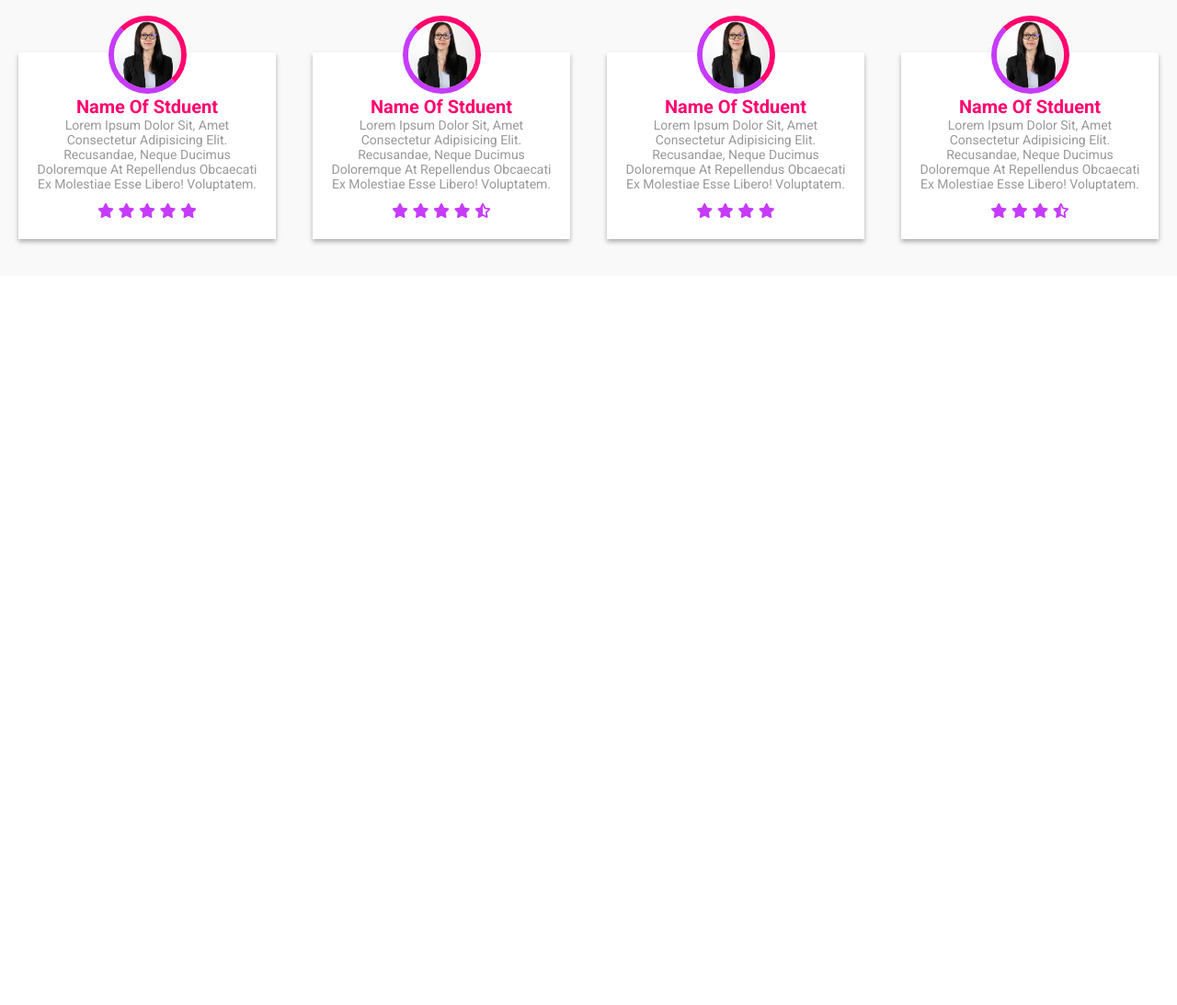
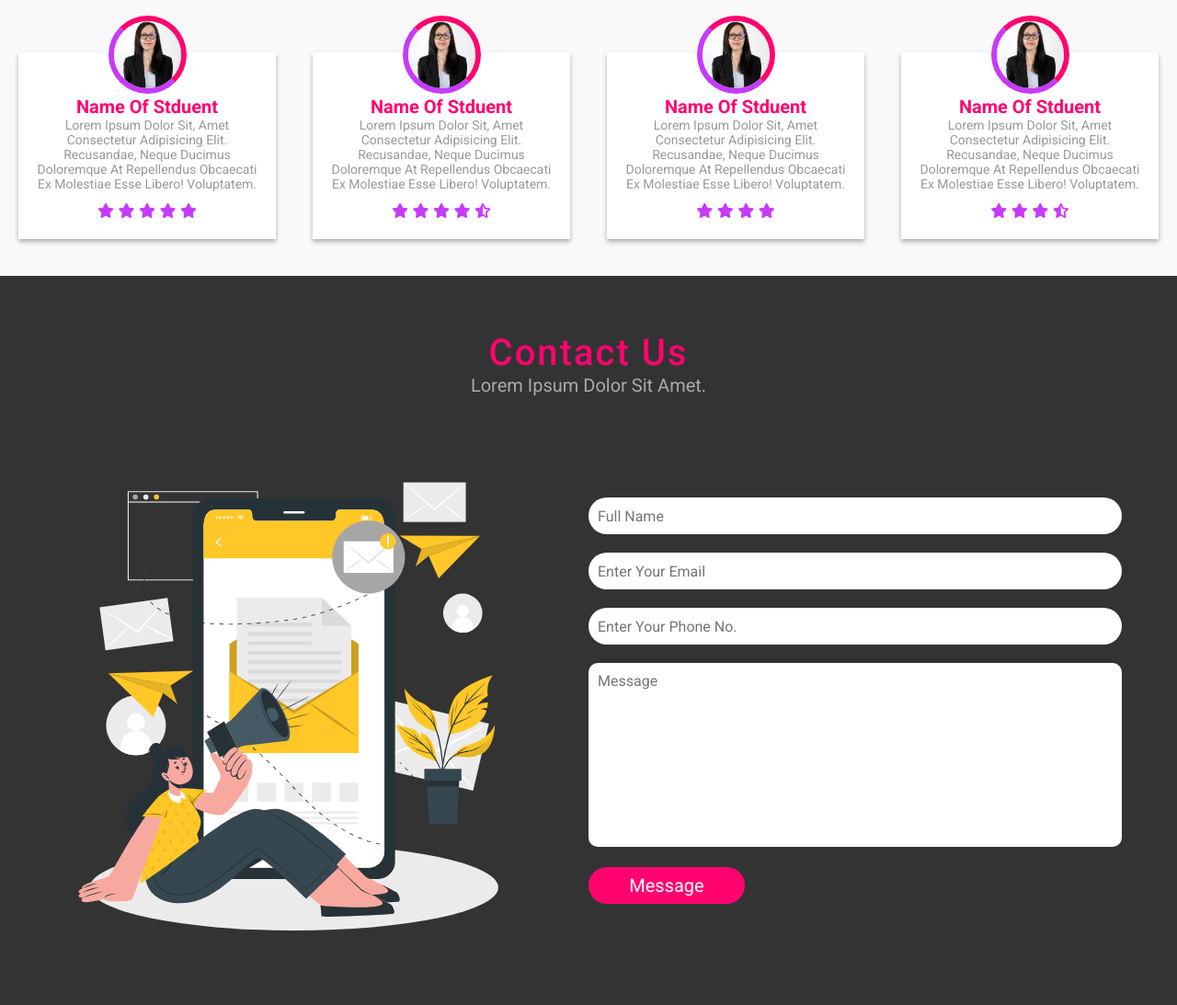
Before and after one commit to patil-rushikesh/Education-Institute-frontend, a plain HTML site: page index.html in a window 1280 px wide. Shown: the part 2974-4067 px from the top of the page at 92% size. Before the commit the page ends 3274 px from the top, so only its background shows below. Drawn offline with nearby package versions, Linux system fonts and the light colour scheme.

Commit message:
Added a contact section

```diff
--- a/index.html
+++ b/index.html
@@ -176,7 +176,8 @@
             <div class="box">
                 <img src="assets/teacher.jpg" alt="A stduent image">
                 <h3>Name of stduent</h3>
-                <p>Lorem ipsum dolor sit, amet consectetur adipisicing elit. Recusandae, neque ducimus doloremque at repellendus obcaecati ex molestiae esse libero! Voluptatem.</p>
+                <p>Lorem ipsum dolor sit, amet consectetur adipisicing elit. Recusandae, neque ducimus doloremque at
+                    repellendus obcaecati ex molestiae esse libero! Voluptatem.</p>
                 <div class="stars">
                     <i class="fas fa-star"></i>
                     <i class="fas fa-star"></i>
@@ -188,7 +189,8 @@
             <div class="box">
                 <img src="assets/teacher.jpg" alt="A stduent image">
                 <h3>Name of stduent</h3>
-                <p>Lorem ipsum dolor sit, amet consectetur adipisicing elit. Recusandae, neque ducimus doloremque at repellendus obcaecati ex molestiae esse libero! Voluptatem.</p>
+                <p>Lorem ipsum dolor sit, amet consectetur adipisicing elit. Recusandae, neque ducimus doloremque at
+                    repellendus obcaecati ex molestiae esse libero! Voluptatem.</p>
                 <div class="stars">
                     <i class="fas fa-star"></i>
                     <i class="fas fa-star"></i>
@@ -200,7 +202,8 @@
             <div class="box">
                 <img src="assets/teacher.jpg" alt="A stduent image">
                 <h3>Name of stduent</h3>
-                <p>Lorem ipsum dolor sit, amet consectetur adipisicing elit. Recusandae, neque ducimus doloremque at repellendus obcaecati ex molestiae esse libero! Voluptatem.</p>
+                <p>Lorem ipsum dolor sit, amet consectetur adipisicing elit. Recusandae, neque ducimus doloremque at
+                    repellendus obcaecati ex molestiae esse libero! Voluptatem.</p>
                 <div class="stars">
                     <i class="fas fa-star"></i>
                     <i class="fas fa-star"></i>
@@ -211,7 +214,8 @@
             <div class="box">
                 <img src="assets/teacher.jpg" alt="A stduent image">
                 <h3>Name of stduent</h3>
-                <p>Lorem ipsum dolor sit, amet consectetur adipisicing elit. Recusandae, neque ducimus doloremque at repellendus obcaecati ex molestiae esse libero! Voluptatem.</p>
+                <p>Lorem ipsum dolor sit, amet consectetur adipisicing elit. Recusandae, neque ducimus doloremque at
+                    repellendus obcaecati ex molestiae esse libero! Voluptatem.</p>
                 <div class="stars">
                     <i class="fas fa-star"></i>
                     <i class="fas fa-star"></i>
@@ -224,8 +228,27 @@
     <!-- review section ends -->
 
     <!-- contact section starts -->
-    <section id="contact"></section>
+    <section id="contact" class="contact">
+        <h1 class="heading">Contact Us</h1>
+        <h3 class="title">Lorem ipsum dolor sit amet.</h3>
+        <div class="row">
+            <div class="image">
+                <img src="assets/contact.svg" alt="contact image">
+            </div>
+            <div class="form-container">
+                <form action="">
+                    <input type="text" placeholder="Full Name">
+                    <input type="email" placeholder="Enter Your Email">
+                    <input type="number" placeholder="Enter Your Phone No.">
+                    <textarea name="" id="" cols="30" rows="10" placeholder="Message"></textarea>
+                    <input type="submit" value="message">
+                </form>
+            </div>
+        </div>
+    </section>
     <!-- contact section ends -->
+
+
     <!-- jquery CDN Link -->
     <script src="https://cdnjs.cloudflare.com/ajax/libs/jquery/3.7.1/jquery.min.js"></script>
     <!-- JS link -->
--- a/style.css
+++ b/style.css
@@ -25,7 +25,6 @@ html {
     font-size: 62.5%;
     overflow-x: hidden;
 }
-
 
 header {
     width: 96%;
@@ -423,15 +422,60 @@ header .fa-times {
     color: var(--violet);
     padding: 1.3rem .1rem;
 }
+.contact{
+    background-color: #333;
+}
+.contact .row {
+    display: flex;
+    align-items: center;
+    justify-content: center;
+    padding: 5rem 0;
+}
 
+.contact .row .image img {
+    width: 50vw;
+    height: 70vh;
+}
 
+.contact .row .form-container {
+    width: 50%;
+    padding-right: 6rem;
+}
 
-
-
-
-
-
-
+.contact .row .form-container input, textarea {
+    height: 4rem;
+    width: 100%;
+    background: #fff;
+    border: none;
+    border-radius: 5rem;
+    padding: 0 1rem;
+    margin: 1rem 0;
+    color: var(--pink);
+    font-size: 1.6rem;
+    transition: .2s linear;
+}
+.contact .row .form-container input:focus, textarea:focus{
+    border: .2rem solid var(--violet);
+}
+.contact .row .form-container textarea{
+    height: 20rem;
+    border-radius: 1rem;
+    padding: 1rem;
+    resize: none;
+}
+.contact .row .form-container input[type="submit"]{
+    width: 17rem;
+    background: var(--pink);
+    color: #fff;
+    cursor: pointer;
+    font-size: 2rem;
+    transition: .2s;
+}
+.contact .row .form-container input[type="submit"]:hover{
+    background: none;
+    color: var(--pink);
+    border: .2rem solid var(--pink);
+}
 
 
 
@@ -507,7 +551,20 @@ header .fa-times {
     .course .box-container {
         width: 100%;
     }
-
+    .contact .box-container{
+        width: 100%;
+    }
+    .contact .row{
+        flex-flow: column;
+    }
+    .contact .row .image img{
+        height: 50vh;
+        width: 90vw;
+    }
+    .contact .row .form-container{
+        width: 90%;
+        padding: 0;
+    }
 
 
 
```
Also changed, not shown: assets/contact.svg (added).
